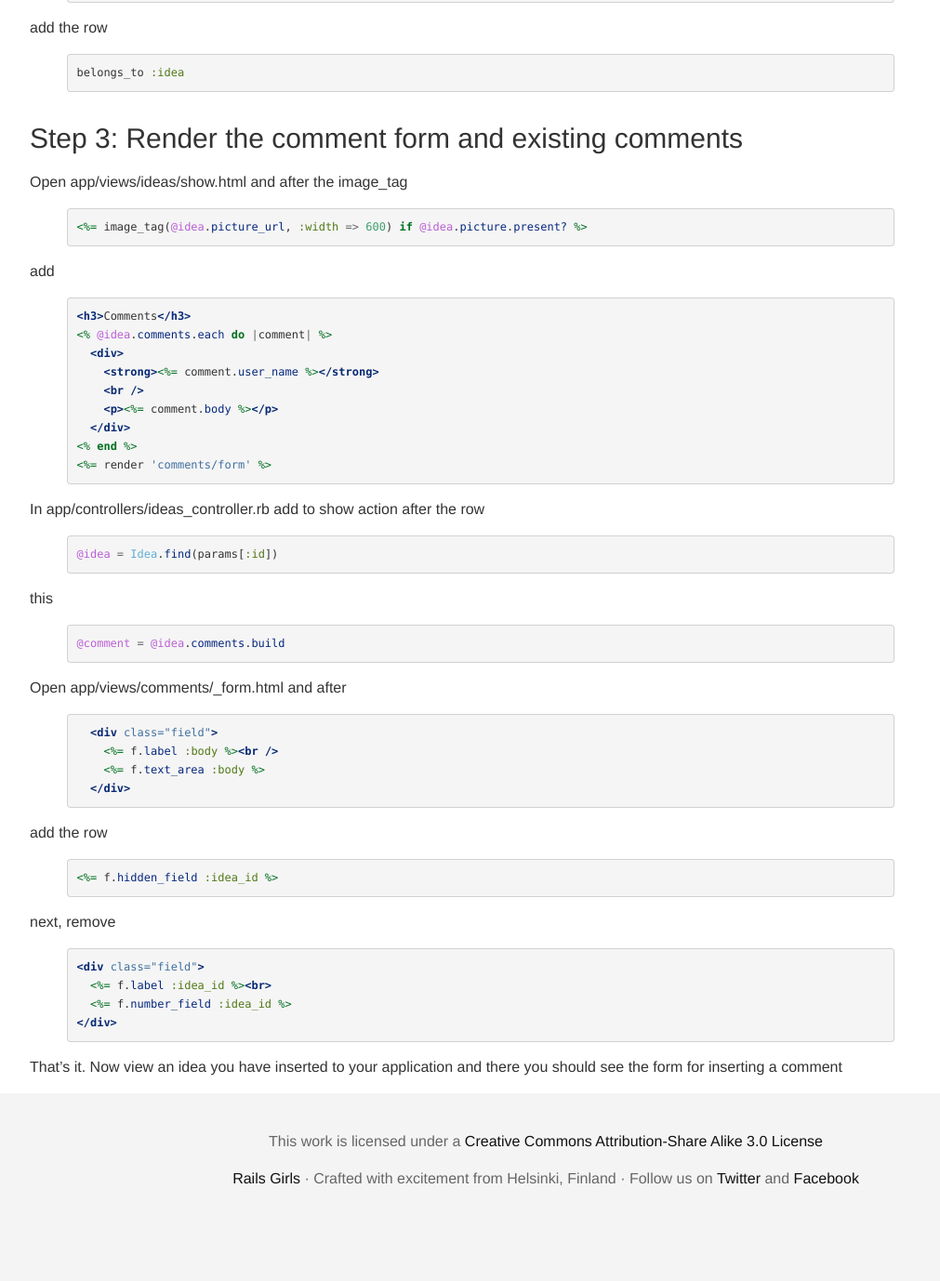
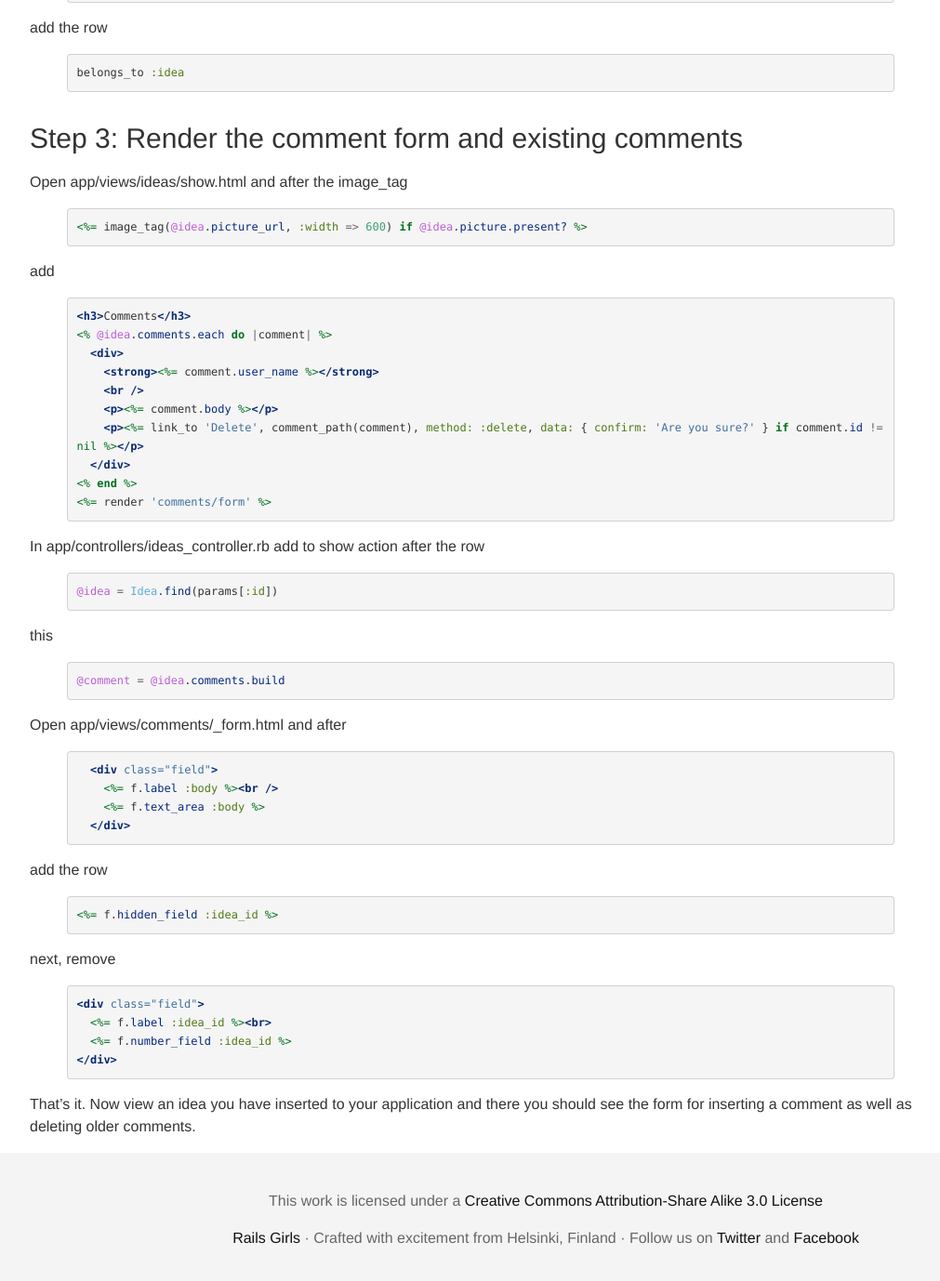
Before and after one commit to railsgirls/guides.railsgirls.com, a Jekyll site: the page built from _posts/2012-04-30-commenting.markdown, in a window 1280 px wide and 1400 px high, scrolled down 997 px. Shown: the top 1378 px of the window at 93% size, without its empty margins (53-1064 px from the left). Built offline with Jekyll 4.4.1, drawn with Linux system fonts in a browser that asks for light colours; nearby versions of some CDN libraries; before the commit the page ends 2333 px from its top, so only the background shows below that.

Commit message:
Add code to delete comments.

```diff
--- a/_posts/2012-04-30-commenting.markdown
+++ b/_posts/2012-04-30-commenting.markdown
@@ -59,6 +59,7 @@ add
     <strong><%= comment.user_name %></strong>
     <br />
     <p><%= comment.body %></p>
+    <p><%= link_to 'Delete', comment_path(comment), method: :delete, data: { confirm: 'Are you sure?' } if comment.id != nil %></p>
   </div>
 <% end %>
 <%= render 'comments/form' %>
@@ -95,4 +96,4 @@ next, remove
 </div>
 {% endhighlight %}
 
-That's it. Now view an idea you have inserted to your application and there you should see the form for inserting a comment
+That's it. Now view an idea you have inserted to your application and there you should see the form for inserting a comment as well as deleting older comments.
```
